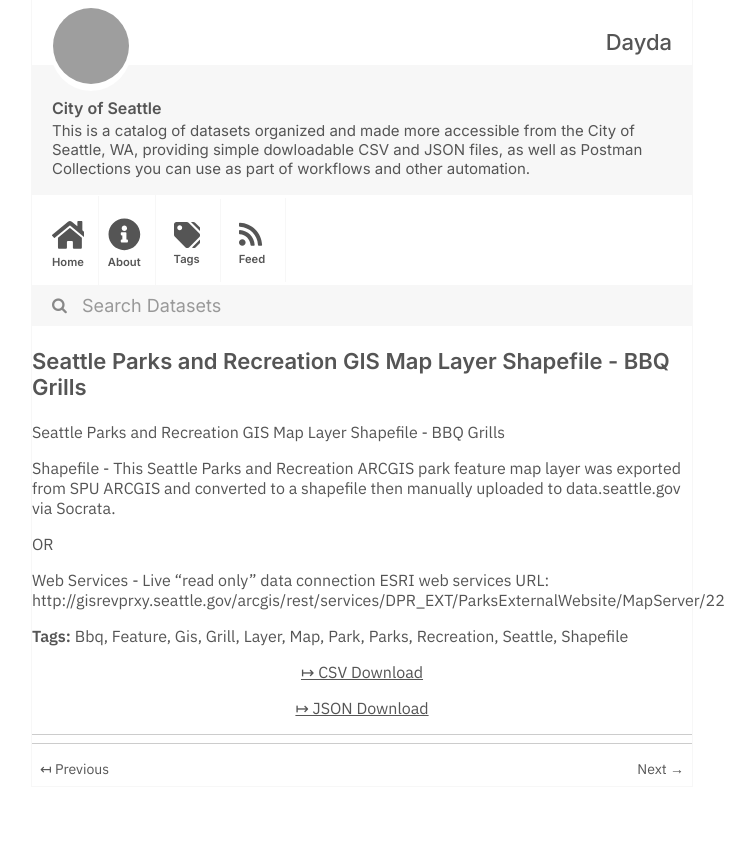
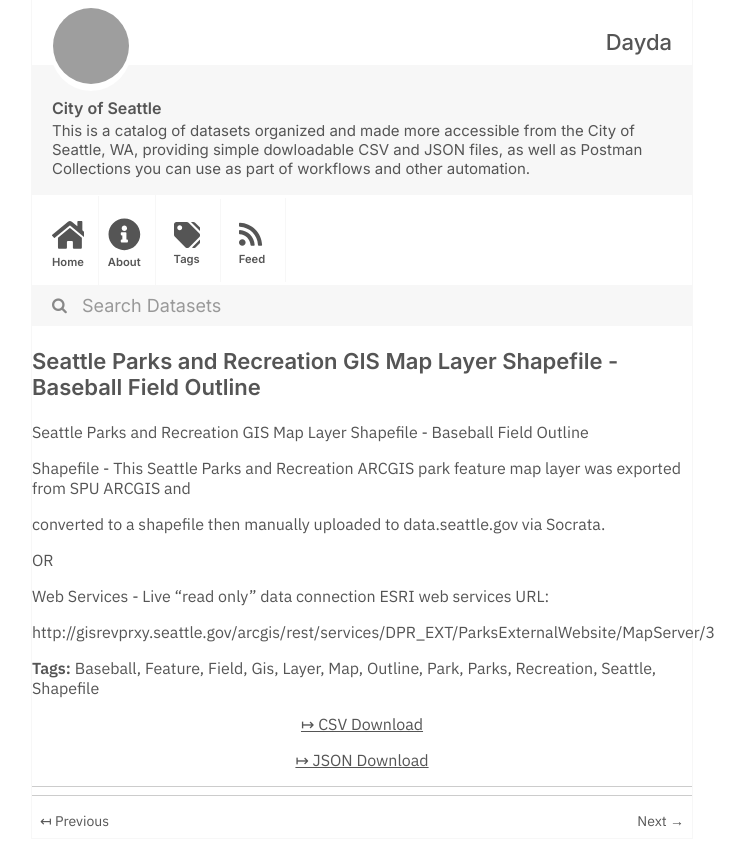
Before and after one commit to dayda-entities/city-of-seattle, a Jekyll site: the page built from _posts/2020-11-10-seattle-parks-and-recreation-g.md, in a window 1280 px wide, cut to the strip 0-866 px from the top of the page. Shown: the whole strip, without its empty margins (278-1033 px from the left). Built offline with Jekyll 4.4.1, drawn with Linux system fonts in a browser that asks for light colours; grey boxes are pictures that could not be loaded.

Commit message:
Publish Data

```diff
--- a/_posts/2020-11-10-seattle-parks-and-recreation-g.md
+++ b/_posts/2020-11-10-seattle-parks-and-recreation-g.md
@@ -1,16 +1,17 @@
 ---
-title: Seattle Parks and Recreation GIS Map Layer Shapefile - BBQ Grills
-created: '2020-11-10T16:59:01.811779'
-modified: '2020-11-10T16:59:01.811789'
+title: Seattle Parks and Recreation GIS Map Layer Shapefile - Baseball Field Outline
+created: '2020-11-10T16:59:05.962226'
+modified: '2020-11-10T16:59:05.962236'
 state: active
 type: dataset
 tags:
-  - Bbq
+  - Baseball
   - Feature
+  - Field
   - Gis
-  - Grill
   - Layer
   - Map
+  - Outline
   - Park
   - Parks
   - Recreation
@@ -18,15 +19,19 @@ tags:
   - Shapefile
 groups:
   - Local Government
-csv_url: 'https://data.seattle.gov/api/views/q7g3-tcv9/rows.csv?accessType=DOWNLOAD'
-json_url: 'https://data.seattle.gov/api/views/q7g3-tcv9/rows.json?accessType=DOWNLOAD'
+csv_url: 'https://data.seattle.gov/api/views/ctmv-yiim/rows.csv?accessType=DOWNLOAD'
+json_url: 'https://data.seattle.gov/api/views/ctmv-yiim/rows.json?accessType=DOWNLOAD'
 layout: post
 
 ---
-Seattle Parks and Recreation GIS Map Layer Shapefile - BBQ Grills
+Seattle Parks and Recreation GIS Map Layer Shapefile - Baseball Field Outline
 
-Shapefile - This Seattle Parks and Recreation ARCGIS park feature map layer was exported from SPU ARCGIS and converted to a shapefile then manually uploaded to data.seattle.gov via Socrata.
+Shapefile - This Seattle Parks and Recreation ARCGIS park feature map layer was exported from SPU ARCGIS and
+
+converted to a shapefile then manually uploaded to data.seattle.gov via Socrata.
 
 OR
 
-Web Services - Live "read only" data connection ESRI web services URL: http://gisrevprxy.seattle.gov/arcgis/rest/services/DPR_EXT/ParksExternalWebsite/MapServer/22
+Web Services - Live "read only" data connection ESRI web services URL:
+
+http://gisrevprxy.seattle.gov/arcgis/rest/services/DPR_EXT/ParksExternalWebsite/MapServer/3
```
